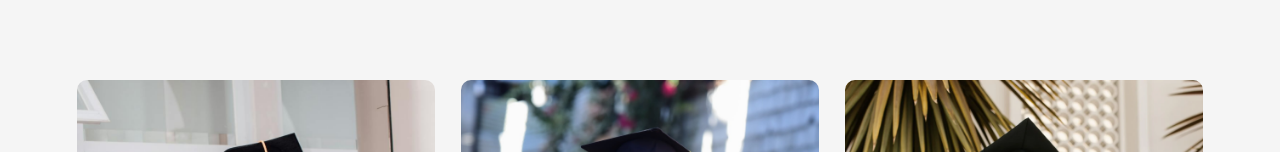
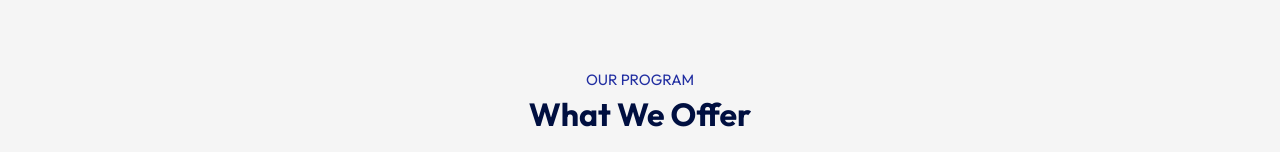
Before and after one commit to ajayehubexperts/vocational_university, a React (Vite) app: page / in a window 1280 px wide. Shown: the part 800-952 px from the top of the page. Built offline with nearby package versions, Linux system fonts and the light colour scheme.

Commit message:
work on seaction 2

```diff
--- a/src/App.jsx
+++ b/src/App.jsx
@@ -2,13 +2,17 @@
 import Navbar from "./Components/Navbar/Navbar";
 import VocationalUniversity from "./Components/Vocational/VocationalUniversity";
 import Programs from "./Components/Programs/Programs";
+import Title from "./Components/Title/Title";
 
 const App = () => {
   return (
     <div>
       <Navbar />
       <VocationalUniversity />
-      <Programs />
+      <div className="container">
+        <Title subTitle="Our Program" title="What We Offer" />
+        <Programs />
+      </div>
     </div>
   );
 };
--- a/src/Components/Programs/Programs.css
+++ b/src/Components/Programs/Programs.css
@@ -12,5 +12,32 @@
 }
 .program{
     flex-basis: 31%;
+    position: relative;
+}
+.caption{
+    border-radius: 10px;
+    position: absolute;
+    top: 0;
+    left: 0;
+    bottom: 0;
+    right: 0;
+    background: rgba(0,15,152,0.3);
+    display: flex;
+    align-items: center;
+    justify-content: center;
+    flex-direction: column;
+    color: #fff;
+    cursor: pointer;
+    opacity: 0;
+    padding-top: 70%;
 
 }
+.caption img{
+    width: 60px;
+    margin-bottom: 10px;
+}
+.program:hover .caption{
+    opacity: 1;
+    padding-top: 0;
+    transition: 0.5s;
+}
--- a/src/Components/Programs/Programs.jsx
+++ b/src/Components/Programs/Programs.jsx
@@ -3,18 +3,33 @@
 import program_1 from "../../assets/program-1.png";
 import program_2 from "../../assets/program-2.png";
 import program_3 from "../../assets/program-3.png";
+import program_icon_1 from "../../assets/program-icon-1.png";
+import program_icon_2 from "../../assets/program-icon-2.png";
+import program_icon_3 from "../../assets/program-icon-3.png";
 
 const Programs = () => {
   return (
     <div className="programs">
       <div className="program">
         <img src={program_1} alt="" />
+        <div className="caption">
+          <img src={program_icon_1} alt="" />
+          <p>Graduation Degree</p>
+        </div>
       </div>
       <div className="program">
         <img src={program_2} alt="" />
+        <div className="caption">
+          <img src={program_icon_2} alt="" />
+          <p>Master Degree</p>
+        </div>
       </div>
       <div className="program">
         <img src={program_3} alt="" />
+        <div className="caption">
+          <img src={program_icon_3} alt="" />
+          <p>Post Graduation</p>
+        </div>
       </div>
     </div>
   );
--- /dev/null
+++ b/src/Components/Title/Title.css
@@ -0,0 +1,13 @@
+.title {
+  text-align: center;
+  color: #212ea1;
+  font-size: 15px;
+  text-transform: uppercase;
+  margin: 70px 0 30px;
+}
+.title h2 {
+  font-size: 32px;
+  color: #000f40;
+  margin-top: 5px;
+  text-transform: none;
+}
--- /dev/null
+++ b/src/Components/Title/Title.jsx
@@ -0,0 +1,13 @@
+import React from "react";
+import "./Title.css";
+
+const Title = ({ subTitle, title }) => {
+  return (
+    <div className="title">
+      <p>{subTitle}</p>
+      <h2>{title}</h2>
+    </div>
+  );
+};
+
+export default Title;
```
Also changed, not shown: src/Components/About/About.jsx (added, +19 -0 lines), src/Components/About/About.css (added).
